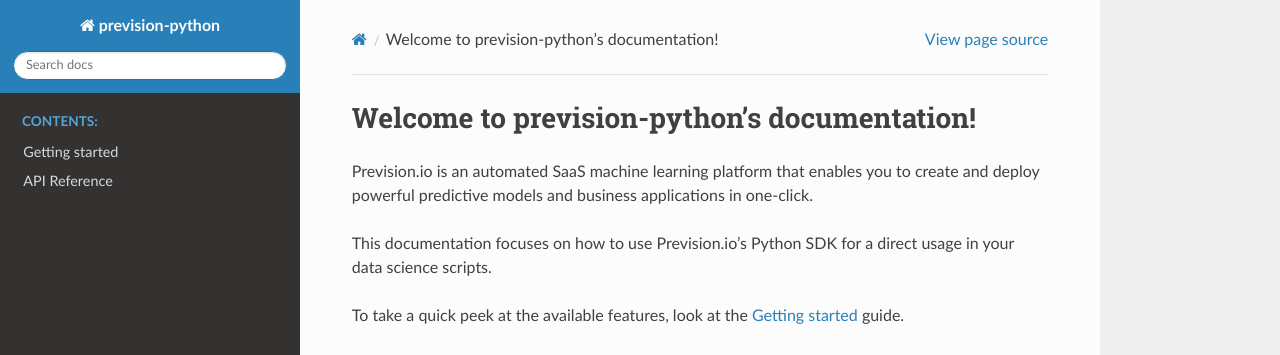
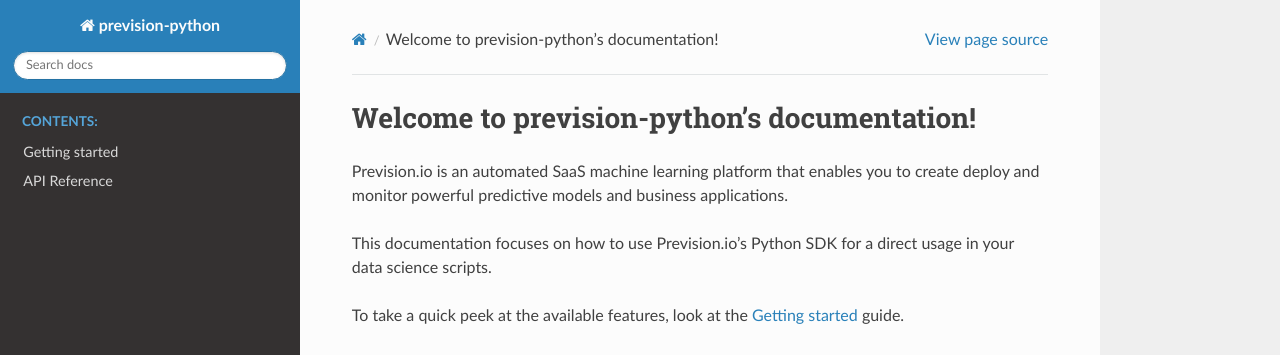
Before and after one commit to previsionio/prevision-python, a Sphinx documentation site: the page built from docs/index.rst, in a window 1280 px wide and 900 px high. Shown: the top 355 px of the window. Built offline with Sphinx 7.4.7 and the Read the Docs theme 2.0.0, drawn with Linux system fonts in a browser that asks for light colours; formulas are drawn with MathJax 3.

Commit message:
chore: add monitor and rm one click

```diff
--- a/docs/index.rst
+++ b/docs/index.rst
@@ -6,8 +6,7 @@
 Welcome to prevision-python's documentation!
 ============================================
 
-Prevision.io is an automated SaaS machine learning platform that enables you to create
-and deploy powerful predictive models and business applications in one-click.
+Prevision.io is an automated SaaS machine learning platform that enables you to create deploy and monitor powerful predictive models and business applications.
 
 This documentation focuses on how to use Prevision.io's Python SDK for a direct usage
 in your data science scripts.
```
